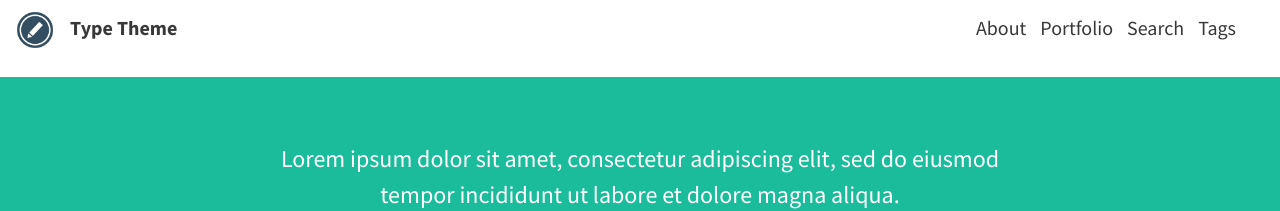
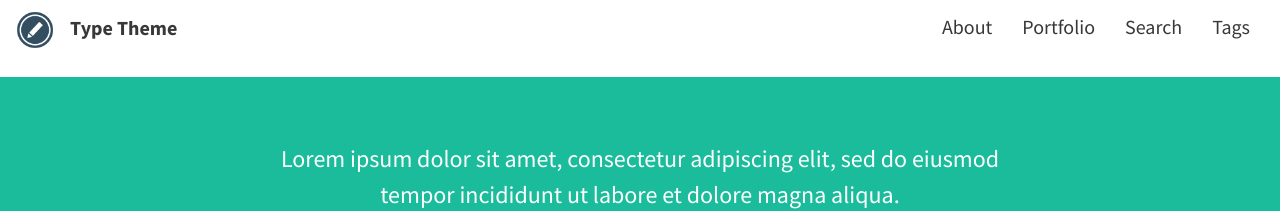
Before and after one commit to gmoon92/gmoon92.github.io, a Jekyll site: the page built from index.html, in a window 1280 px wide. Shown: the top 211 px of the page. Built offline with Jekyll 4.4.1, drawn with Linux system fonts in a browser that asks for light colours; the list of posts is cut into pages by our own code.

Commit message:
fixing navbar sass

```diff
--- a/_sass/includes/_navbar.scss
+++ b/_sass/includes/_navbar.scss
@@ -8,6 +8,82 @@
 .navibar-collapse{
     @extend .navi-default;
 }
+
+.container-fluid {
+  margin-right: auto;
+  margin-left: auto;
+  padding-left: 15px;
+  padding-right: 15px;
+}
+
+@media (min-width: 768px) {
+  .navbar-header {
+    float: left;
+  }
+}
+
+.container-fluid:before,
+.container-fluid:after,
+.navbar-header:before,
+.navbar-header:after,
+.navbar-collapse:before,
+.navbar-collapse:after, {
+  content: " ";
+  display: table;
+}
+
+
+.container-fluid:after,
+.navbar-header:after,
+.navbar-collapse:after, {
+  clear: both;
+}
+
+
+.navbar-collapse {
+  overflow-x: visible;
+  padding-right: 15px;
+  padding-left: 15px;
+  border-top: 1px solid transparent;
+  -webkit-box-shadow: inset 0 1px 0 rgba(255, 255, 255, 0.1);
+  box-shadow: inset 0 1px 0 rgba(255, 255, 255, 0.1);
+  -webkit-overflow-scrolling: touch;
+}
+.navbar-collapse.in {
+  overflow-y: auto;
+}
+@media (min-width: 768px) {
+  .navbar-collapse {
+    width: auto;
+    border-top: 0;
+    -webkit-box-shadow: none;
+    box-shadow: none;
+  }
+  .navbar-collapse.collapse {
+    display: block !important;
+    height: auto !important;
+    padding-bottom: 0;
+    overflow: visible !important;
+  }
+  .navbar-collapse.in {
+    overflow-y: visible;
+  }
+
+}
+
+.container-fluid > .navbar-header,
+.container-fluid > .navbar-collapse {
+  margin-right: -15px;
+  margin-left: -15px;
+}
+@media (min-width: 768px) {
+  .container-fluid > .navbar-header,
+  .container-fluid > .navbar-collapse {
+    margin-right: 0;
+    margin-left: 0;
+  }
+}
+
 
 .fixed-top {
   position: fixed;
@@ -20,7 +96,7 @@
     border-radius: 0;
   }
 
-  .navibar-collapse {
+  .navbar-collapse {
     padding-left: 0;
     padding-right: 0;
     max-height: 340px;
@@ -92,9 +168,9 @@
     }
     a {
         display: inline-block;
-        padding-right: 14px;;
+        padding: 5px 15px;
+        margin-top: 0px;
         line-height: 1.3;
-        padding-top: 15px;
         &:hover {
                 color: $selection-color;
             }
@@ -109,7 +185,7 @@
         float: left;
 
         a {
-
+            margin-top: 9px;
 
 
         }
```
Also changed, not shown: 2 other files.
